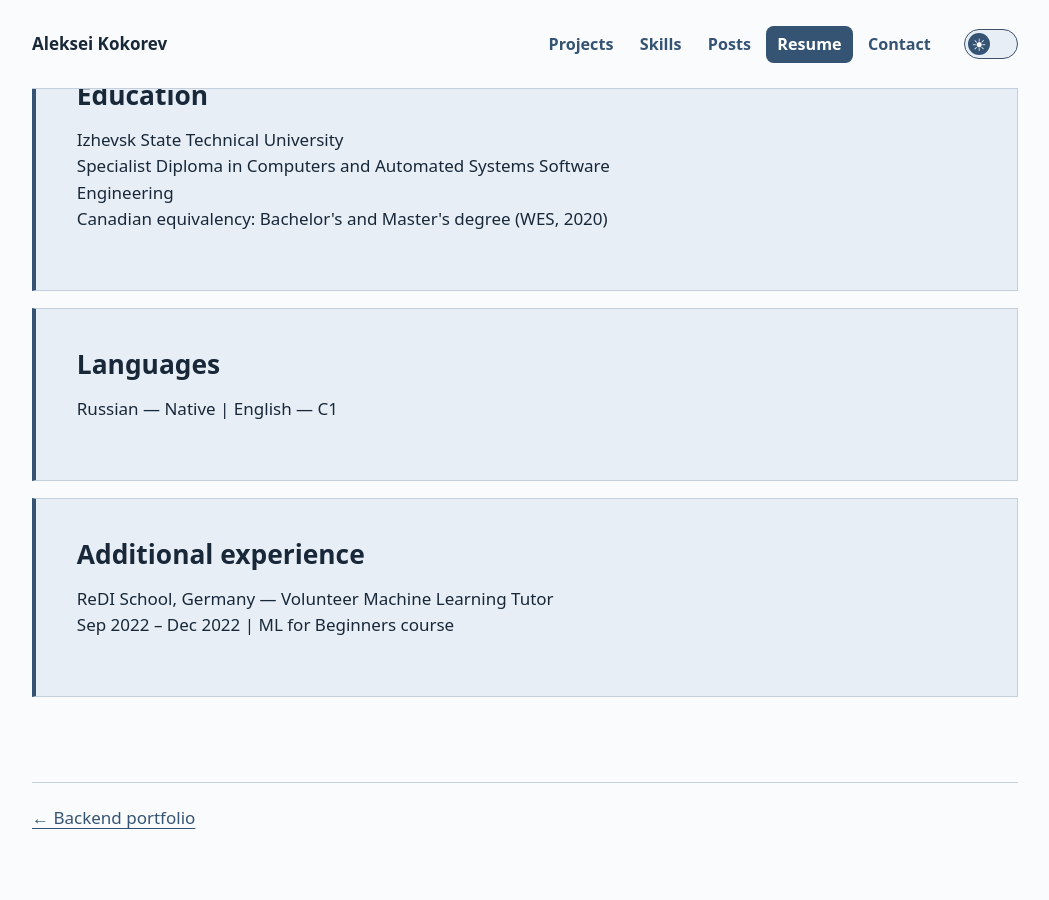
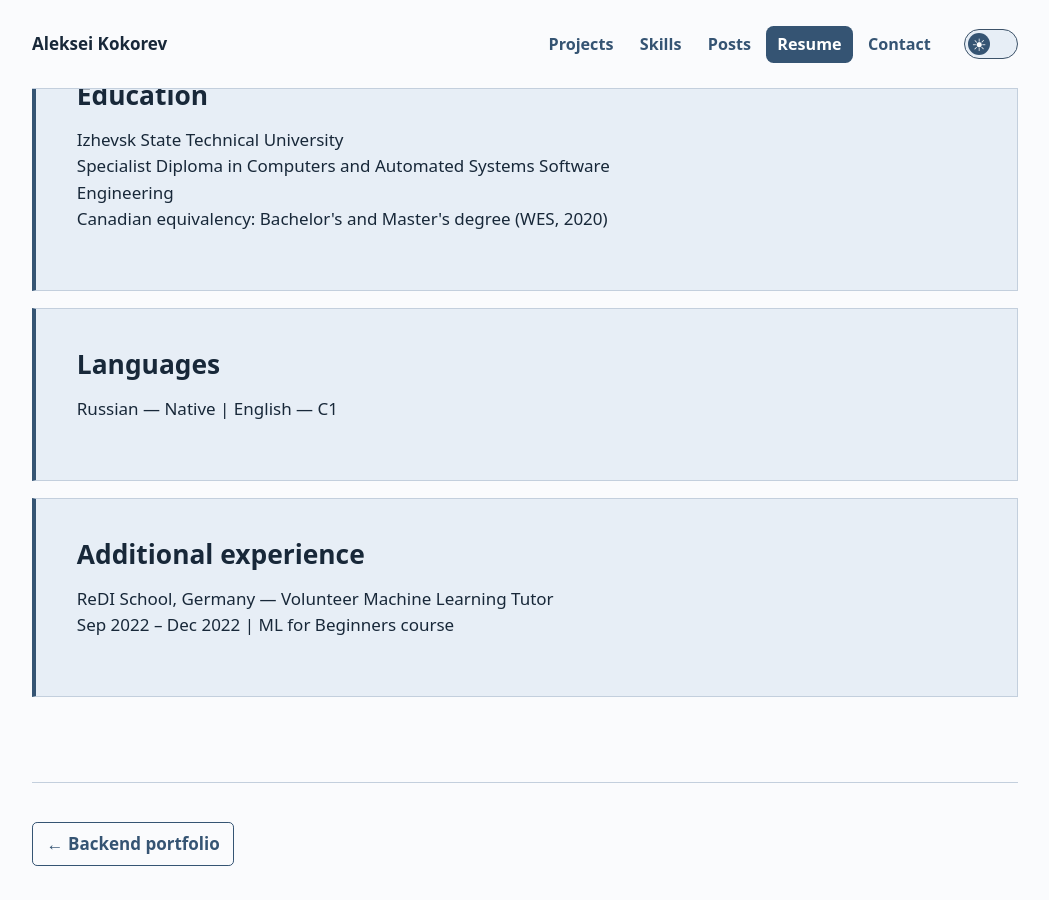
Before and after one commit to alex-coch/alex-coch.github.io, a Jekyll site: the page resume/index.html, which Jekyll copies as it is, in a window 1280 px wide and 900 px high, scrolled down 3463 px. Shown: the whole window, without its empty margins (115-1164 px from the left). Built offline with Jekyll 4.4.1, drawn with Linux system fonts in a browser that asks for light colours; before the commit the page ends 4329 px from its top, so only the background shows below that.

Commit message:
Style the resume portfolio link as an action button

```diff
--- a/resume/index.html
+++ b/resume/index.html
@@ -7,7 +7,7 @@
   <meta name="robots" content="noindex">
   <link rel="icon" href="/assets/ak.svg?v=3" type="image/svg+xml">
 <script src="/assets/theme.js?v=2"></script>
-<link rel="stylesheet" href="/assets/portfolio.css?v=35">
+<link rel="stylesheet" href="/assets/portfolio.css?v=36">
 <script defer src="/assets/portfolio-nav.js?v=7"></script>
 <script defer src="/assets/messenger-links.js"></script>
 <script defer src="/assets/portfolio-enhancements.js?v=6"></script>
@@ -217,5 +217,9 @@
     <p>ReDI School, Germany — Volunteer Machine Learning Tutor<br>Sep 2022 – Dec 2022 | ML for Beginners course</p>
   </section>
 </section>
-<footer><a href="/">← Backend portfolio</a></footer>
+<footer>
+  <div class="actions work-actions">
+    <a href="/">← Backend portfolio</a>
+  </div>
+</footer>
 </main></body></html>
```
